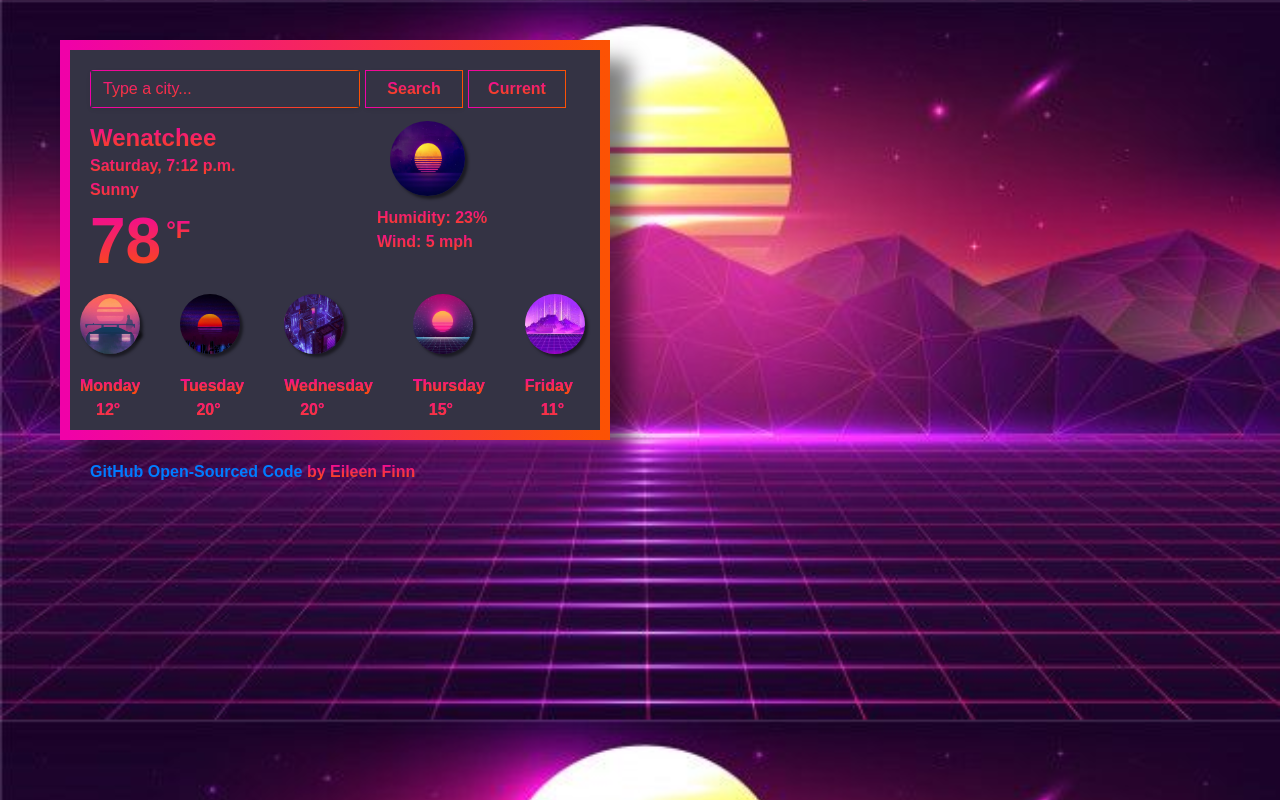
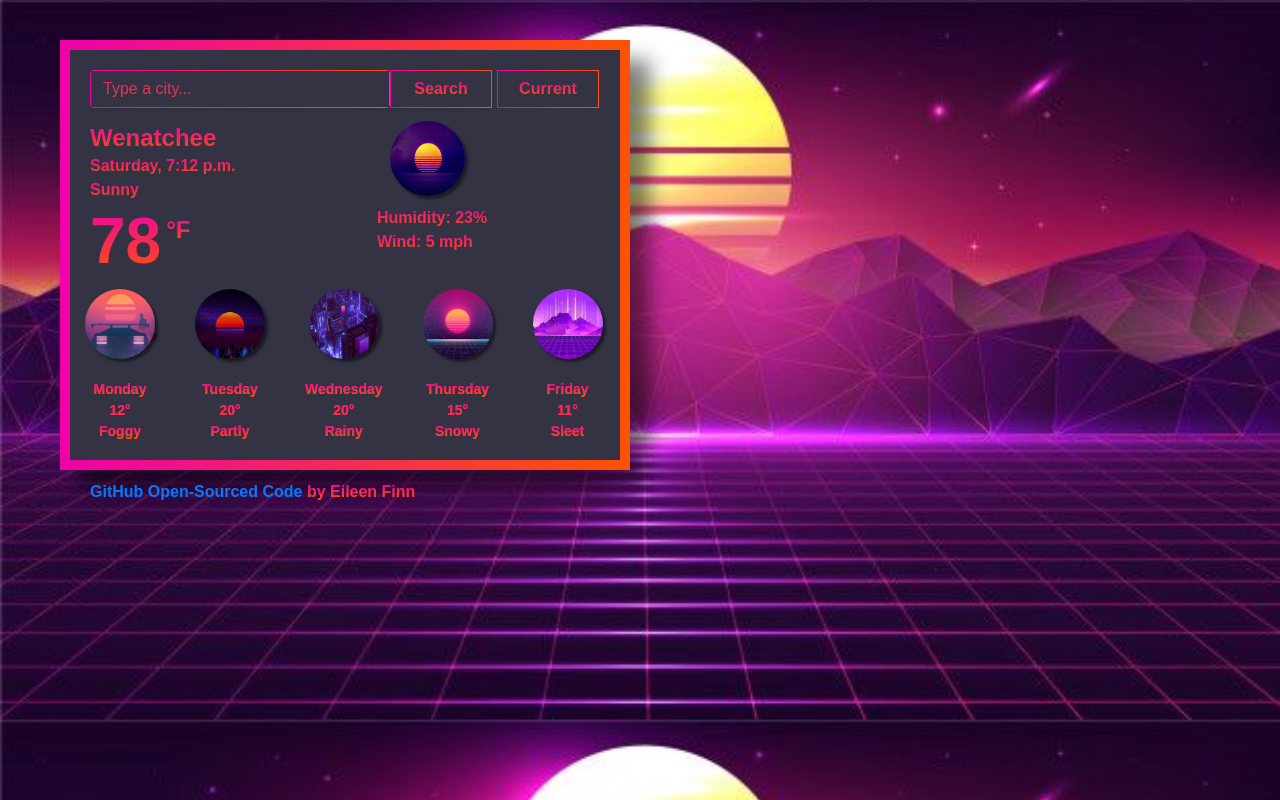
Before and after one commit to swimfinn/weather-react-2, a React (Create React App) app: page / in a window 1280 px wide. Built offline with nearby package versions, Linux system fonts and the light colour scheme.

Commit message:
added forecast descriptoin

```diff
--- a/src/App.css
+++ b/src/App.css
@@ -10,8 +10,8 @@ img {
 }
 
 .card {
-  width: 550px;
-  height: 400px;
+  width: 570px;
+  height: 430px;
   padding: 15px auto;
   margin: 0px 20px 0px 20px;
   display: center;
@@ -23,7 +23,7 @@ img {
 
 .form-control {
   height: 38px;
-  width: 270px;
+  width: 300px;
   border-image: linear-gradient(to right, rgb(240, 1, 168), rgb(252, 82, 4)) 1;
   background: -webkit-linear-gradient(rgb(240, 1, 168), rgb(252, 82, 4));
   -webkit-background-clip: text;
@@ -37,7 +37,7 @@ img {
 
 .search-button {
   position: relative;
-  left: 275px;
+  left: 300px;
   top: -38px;
   padding-left: 15px;
   padding-right: 15px;
@@ -45,7 +45,7 @@ img {
 }
 .current-button {
   position: relative;
-  right: -280px;
+  right: -305px;
   top: -38px;
   padding-left: 15px;
   padding-right: 15px;
--- a/src/Forecast.css
+++ b/src/Forecast.css
@@ -1,13 +1,15 @@
 .Days {
+  font-size: 14px;
   position: relative;
-  top: -160px;
-  left: -50px;
+  top: -165px;
+  left: -45px;
+  text-align: center;
 }
 
 .forecast-img {
   box-shadow: 3px 3px 3px rgba(0, 0, 0, 0.5);
-  width: 60px;
-  height: 60px;
+  width: 70px;
+  height: 70px;
   border-radius: 50%;
   margin-bottom: 20px;
 }
--- a/src/Forecast.js
+++ b/src/Forecast.js
@@ -24,35 +24,40 @@ export default function Forecast() {
                         src={forecastIcon.fog}
                         alt="fog"
                         className="forecast-img" /></span></li><li><span>Monday</span></li>
-                        <li><span class="p-3">12°</span></li></ul></div>
+                        <li><span class="p-3">12°</span></li>
+                        <li><span>Foggy</span></li></ul></div>
 
                     <div class="p-0"><ul><li><img
                         src={forecastIcon.partiallySunny}
                         alt="partiallySunny"
                         className="forecast-img"
                     /></li><li><span>Tuesday</span></li>
-                        <li><span class="p-3">20°</span></li></ul></div>
+                        <li><span class="p-3">20°</span></li>
+                        <li><span>Partly</span></li></ul></div>
 
                     <div class="p-0"><ul><li><img
                         src={forecastIcon.rain}
                         alt="rain"
                         className="forecast-img"
                     /></li><li><span>Wednesday</span></li>
-                        <li><span class="p-3">20°</span></li></ul></div>
+                        <li><span class="p-3">20°</span></li>
+                        <li><span>Rainy</span></li></ul></div>
 
                     <div class="p-0"><ul><li><img
                         src={forecastIcon.snow}
                         alt="snow"
                         className="forecast-img"
                     /></li><li><span>Thursday</span></li>
-                        <li><span class="p-3">15°</span></li></ul></div>
+                        <li><span class="p-3">15°</span></li>
+                        <li><span>Snowy</span></li></ul></div>
 
                     <div class="p-0"><ul><li><img
                         src={forecastIcon.sleet}
                         alt="sleet"
                         className="forecast-img"
                     /></li><li><span>Friday</span></li>
-                        <li><span class="p-3">11°</span></li></ul></div>
+                        <li><span class="p-3">11°</span></li><li>
+                            <span>Sleet</span></li></ul></div>
 
 
                 </div >
--- a/src/Weather.css
+++ b/src/Weather.css
@@ -74,5 +74,5 @@ img {
 .Address {
   position: relative;
   font-weight: bold;
-  top: 30px;
+  top: 50px;
 }
```
